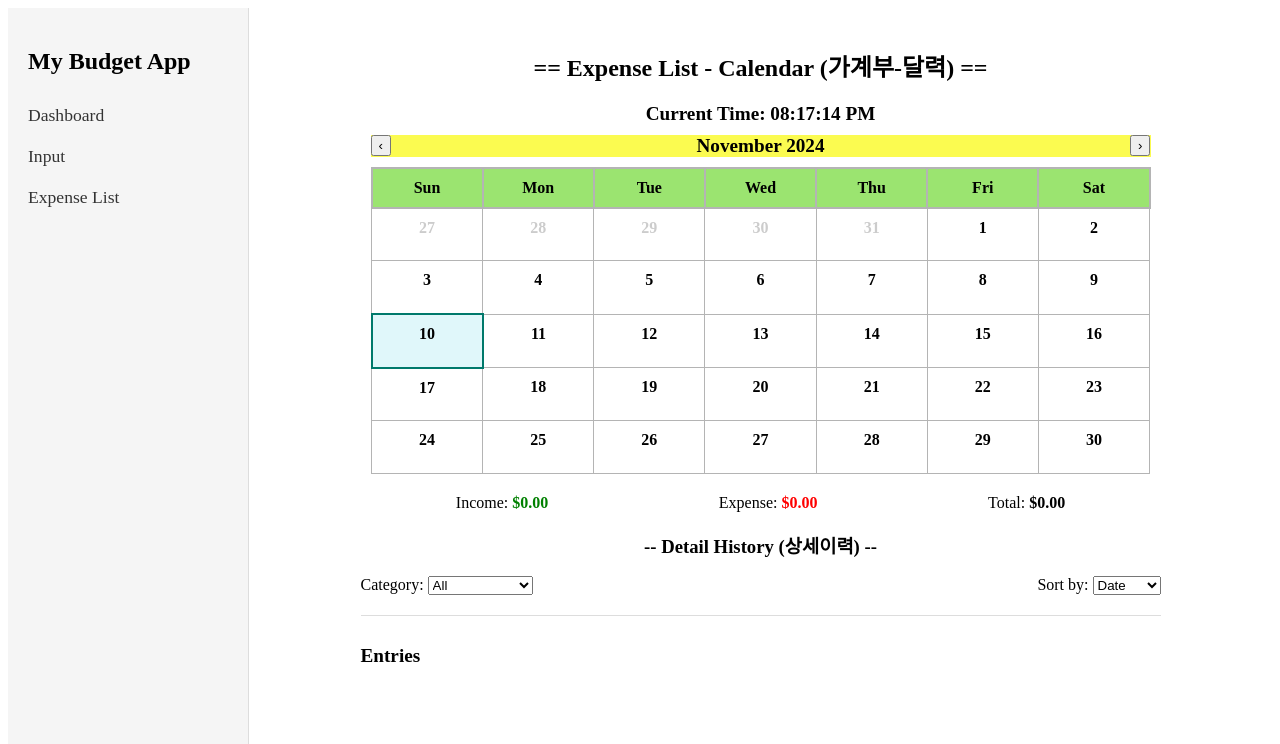
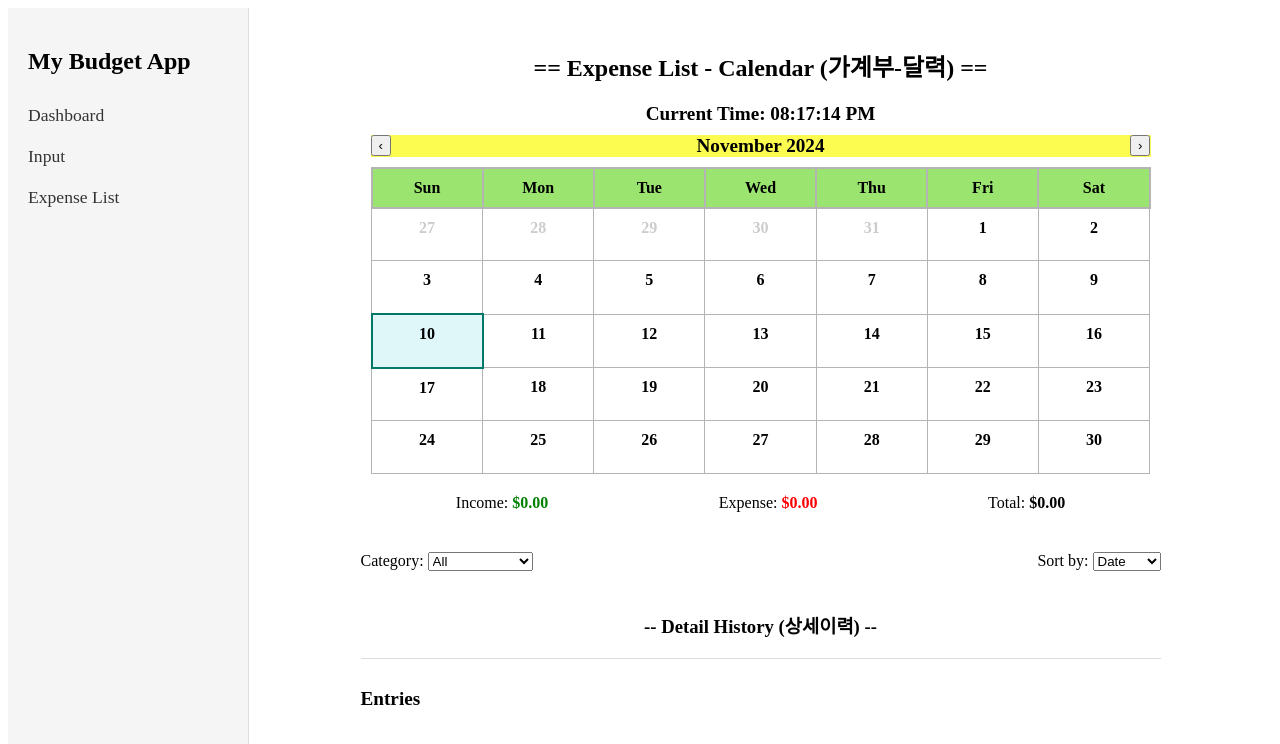
Before and after one commit to JIMPARK80/household-account-book, a Vue app: page /expense-list in a window 1280 px wide. Shown: the top 744 px of the page. Built offline with nearby package versions, Linux system fonts and the light colour scheme.

Commit message:
update UI for ExpenseList
- update UI design

```diff
--- a/src/components/ExpenseList.vue
+++ b/src/components/ExpenseList.vue
@@ -8,8 +8,6 @@
 
 
     <!-- Category Filter and Sort Options -->
-    <h3 class="center-title">-- Detail History (상세이력) -- </h3>
-
     <div class="filter-sort-controls">
       <label>
         Category:
@@ -30,6 +28,7 @@
 
 
     <!-- Transaction List Component (Detailed List) -->
+    <h3 class="center-title">-- Detail History (상세이력) -- </h3>
     <div class="transaction-list-container">
       <TransactionList
         :entries="filteredEntries"
@@ -129,7 +128,8 @@ export default {
 .filter-sort-controls {
   display: flex;
   justify-content: space-between;
-  margin-bottom: 20px;
+  margin-bottom: 40px;
+  margin-top: 40px;
 }
 
 .transaction-list-container {
```
